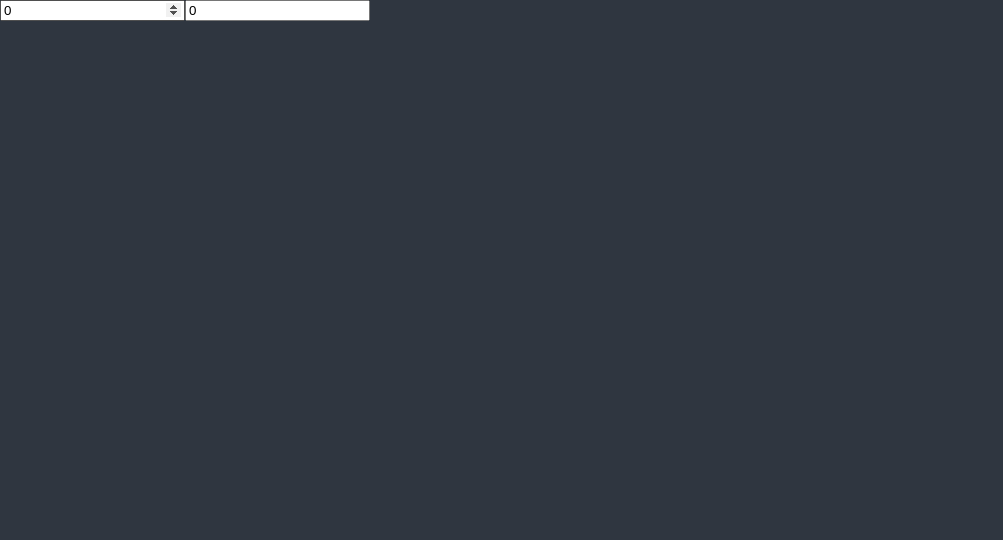
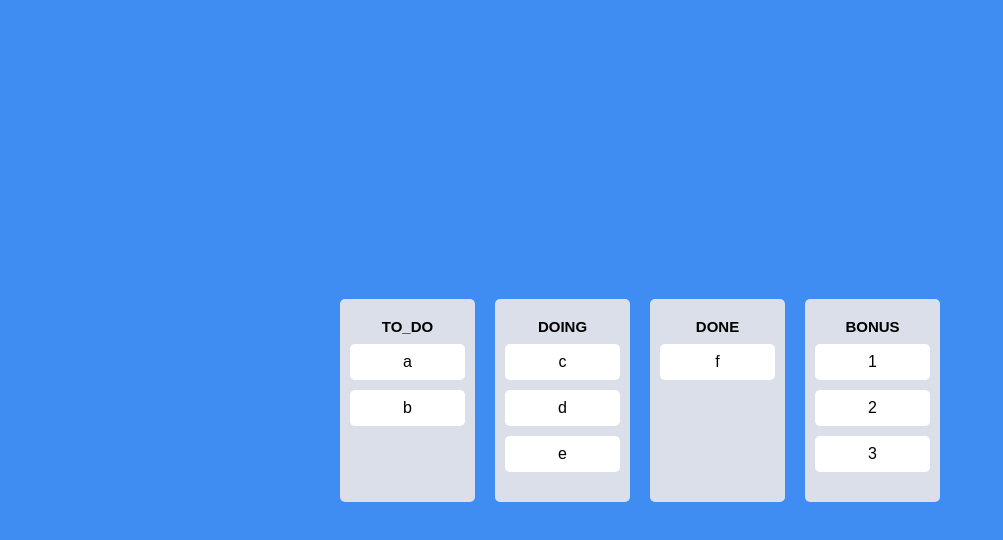
Before and after one commit to son426/study, a React (Create React App) app: page / in a window 1280 px wide. Shown: the top 540 px of the page, without its empty margins (0-1003 px from the left). Built offline with nearby package versions, Linux system fonts and the light colour scheme.

Commit message:
drag/drop ~ CrossBoardMovement

```diff
--- a/package.json
+++ b/package.json
@@ -13,6 +13,7 @@
     "apexcharts": "^3.36.3",
     "react": "^18.2.0",
     "react-apexcharts": "^1.4.0",
+    "react-beautiful-dnd": "^13.1.1",
     "react-dom": "^18.2.0",
     "react-helmet": "^6.1.0",
     "react-hook-form": "^7.41.0",
@@ -49,6 +50,7 @@
     ]
   },
   "devDependencies": {
+    "@types/react-beautiful-dnd": "^13.1.3",
     "@types/react-helmet": "^6.1.6",
     "@types/react-router-dom": "^5.3.3",
     "@types/styled-components": "^5.1.26"
--- a/src/App.tsx
+++ b/src/App.tsx
@@ -1,35 +1,72 @@
 import React from "react";
-import { useRecoilState, useRecoilValue } from "recoil";
-import { hourSelector, minuteState } from "./atoms";
+import {
+  DragDropContext,
+  Draggable,
+  Droppable,
+  DropResult,
+} from "react-beautiful-dnd";
+import styled from "styled-components";
+import { useRecoilState } from "recoil";
+import { toDoState } from "./atoms";
+import Board from "./components/Board";
+
+const Wrapper = styled.div`
+  display: flex;
+  max-width: 600px;
+  width: 100%;
+  margin: 0 auto;
+  justify-content: center;
+  align-items: center;
+  height: 100vh;
+`;
+const Boards = styled.div`
+  display: grid;
+  width: 100%;
+  grid-template-columns: repeat(4, 1fr);
+  gap: 20px;
+`;
 
 function App() {
-  const [minutes, setMinutes] = useRecoilState(minuteState);
-  const [hours, setHours] = useRecoilState(hourSelector);
-
-  const onChangeMinute = (event: React.FormEvent<HTMLInputElement>) => {
-    setMinutes(+event.currentTarget.value);
-  };
-  const onChangeHours = (event: React.FormEvent<HTMLInputElement>) => {
-    setHours(+event.currentTarget.value);
+  const [toDos, setToDos] = useRecoilState(toDoState);
+  const onDragEnd = ({ destination, source, draggableId }: DropResult) => {
+    if (!destination) return;
+    // 같은 보드안에서 움직일때
+    if (destination.droppableId === source.droppableId) {
+      setToDos((allBoards) => {
+        const boardCopy = [...allBoards[source.droppableId]];
+        boardCopy.splice(source.index, 1);
+        boardCopy.splice(destination?.index, 0, draggableId);
+        return {
+          ...allBoards,
+          [source.droppableId]: boardCopy,
+        };
+      });
+    } // 같은 보드안에서 움직일때
+    else if (destination.droppableId !== source.droppableId) {
+      setToDos((allBoards) => {
+        const sourceBoard = [...allBoards[source.droppableId]];
+        const destinationBoard = [...allBoards[destination.droppableId]];
+        sourceBoard.splice(source.index, 1);
+        destinationBoard.splice(destination?.index, 0, draggableId);
+        return {
+          ...allBoards,
+          [source.droppableId]: sourceBoard,
+          [destination.droppableId]: destinationBoard,
+        };
+      });
+    }
   };
 
   return (
-    <>
-      <form>
-        <input
-          value={minutes}
-          onChange={onChangeMinute}
-          type="number"
-          placeholder="minutes"
-        />
-        <input
-          value={hours}
-          onChange={onChangeHours}
-          type="number"
-          placeholder="hours"
-        />
-      </form>
-    </>
+    <Wrapper>
+      <Boards>
+        <DragDropContext onDragEnd={onDragEnd}>
+          {Object.keys(toDos).map((boardId, index) => (
+            <Board boardId={boardId} toDos={toDos[boardId]} />
+          ))}
+        </DragDropContext>
+      </Boards>
+    </Wrapper>
   );
 }
 
--- a/src/atoms.tsx
+++ b/src/atoms.tsx
@@ -1,18 +1,15 @@
 import { atom, selector } from "recoil";
 
-export const minuteState = atom({
-  key: "minute",
-  default: 0,
-});
+interface ITodoState {
+  [key: string]: string[];
+}
 
-export const hourSelector = selector({
-  key: "hours",
-  get: ({ get }) => {
-    const minutes = get(minuteState);
-    return minutes / 60;
-  },
-  set: ({ set }, newValue) => {
-    const minutes = Number(newValue) * 60;
-    set(minuteState, minutes);
+export const toDoState = atom<ITodoState>({
+  key: "toDo",
+  default: {
+    TO_DO: ["a", "b"],
+    DOING: ["c", "d", "e"],
+    DONE: ["f"],
+    BONUS: ["1", "2", "3"],
   },
 });
--- /dev/null
+++ b/src/components/Board.tsx
@@ -0,0 +1,50 @@
+import React from "react";
+import styled from "styled-components";
+import { Droppable } from "react-beautiful-dnd";
+import DraggableCard from "./DraggbleCard";
+
+const Wrapper = styled.div`
+  background-color: ${(props) => props.theme.boardColor};
+  padding: 20px 10px;
+  border-radius: 5px;
+  min-height: 200px;
+  min-width: 100px;
+  text-align: center;
+  display: flex;
+  flex-direction: column;
+`;
+
+const Title = styled.p`
+  font-size: 15px;
+  font-weight: 600;
+  margin-bottom: 10px;
+`;
+
+const Area = styled.div`
+  flex-grow: 1;
+`;
+
+interface IBoardProps {
+  toDos: string[];
+  boardId: string;
+}
+
+function Board({ toDos, boardId }: IBoardProps) {
+  return (
+    <Wrapper>
+      <Title>{boardId}</Title>
+      <Droppable droppableId={boardId}>
+        {(magic) => (
+          <Area ref={magic.innerRef} {...magic.droppableProps}>
+            {toDos.map((toDo, index) => (
+              <DraggableCard key={toDo} toDo={toDo} index={index} />
+            ))}
+            {magic.placeholder}
+          </Area>
+        )}
+      </Droppable>
+    </Wrapper>
+  );
+}
+
+export default Board;
--- /dev/null
+++ b/src/components/DraggbleCard.tsx
@@ -0,0 +1,35 @@
+import React from "react";
+import { Draggable } from "react-beautiful-dnd";
+import styled from "styled-components";
+
+const Card = styled.div`
+  background-color: ${(props) => props.theme.cardColor};
+  padding: 10px 10px;
+  border-radius: 5px;
+  margin-bottom: 10px;
+`;
+
+export interface IDragProps {
+  toDo: string;
+  index: number;
+}
+
+function DraggableCard({ toDo, index }: IDragProps) {
+  console.log(toDo, "render");
+  return (
+    <Draggable draggableId={toDo} index={index}>
+      {/* key랑 draggbleId랑 무조건 같아야함. beautiful dnd의 사용법 */}
+      {(magic) => (
+        <Card
+          ref={magic.innerRef}
+          {...magic.draggableProps}
+          {...magic.dragHandleProps}
+        >
+          {toDo}
+        </Card>
+      )}
+    </Draggable>
+  );
+}
+
+export default React.memo(DraggableCard);
--- a/src/index.tsx
+++ b/src/index.tsx
@@ -63,8 +63,7 @@ table {
 body{
   font-family : 'Source Sans Pro', sans-serif;
   background-color:${(props) => props.theme.bgColor};
-  color:${(props) => props.theme.textColor};
-
+  color:black;
 }
 a{
   display:block;
--- a/src/styled.d.ts
+++ b/src/styled.d.ts
@@ -3,9 +3,8 @@ import "styled-components";
 // and extend them!
 declare module "styled-components" {
   export interface DefaultTheme {
-    textColor: string;
     bgColor: string;
-    accentColor: string;
-    cardBgColor: string;
+    boardColor: string;
+    cardColor: string;
   }
 }
--- a/src/theme.ts
+++ b/src/theme.ts
@@ -1,8 +1,7 @@
 import { DefaultTheme } from "styled-components";
 
 export const darkTheme: DefaultTheme = {
-  bgColor: "#2f3640",
-  textColor: "white",
-  accentColor: "#9c88ff",
-  cardBgColor: "transparent",
+  bgColor: "#3F8CF2",
+  boardColor: "#DADFE9",
+  cardColor: "white",
 };
```
Also changed, not shown: 1 other file (tests, documents, lock files or other folders).
